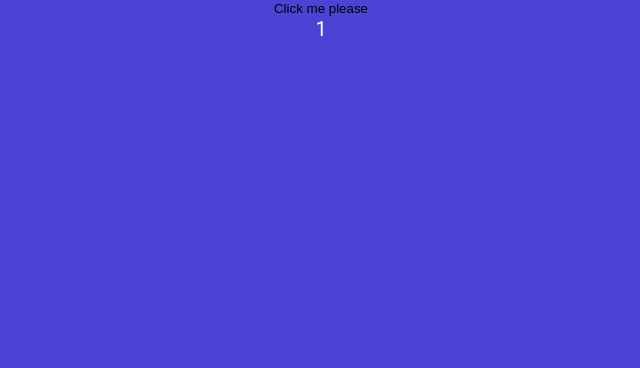
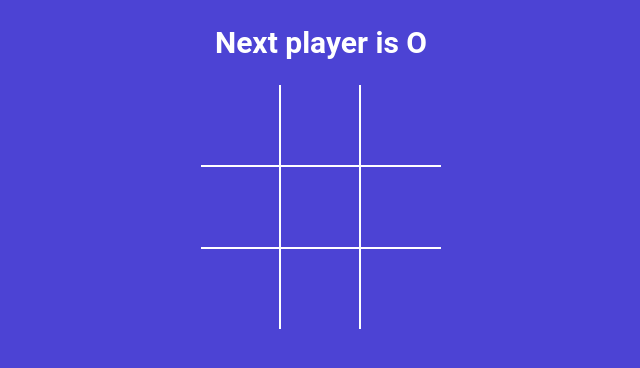
Before and after one commit to Jitesh2Git/tic_tac_toe_game, a React (Vite) app: page / in a window 1280 px wide. Shown: the top 368 px of the page, without its empty margins (319-959 px from the left). Built offline with nearby package versions, Linux system fonts and the light colour scheme.

Commit message:
lifted up the state to app component and show status msg to user, calculate winner

```diff
--- a/src/App.jsx
+++ b/src/App.jsx
@@ -1,20 +1,38 @@
 import { useState } from 'react';
 import './styles.scss';
+import Board from './components/Board';
+import { calculateWinner } from './winner';
 
 function App() {
-  const [counter, setCounter] = useState(1);
-  console.log('hello');
+  const [squares, setSquares] = useState(Array(9).fill(null));
+  const [isXNext, setIsXNext] = useState(false);
+  const winner = calculateWinner(squares);
 
-  const onBtnClick = () => {
-    setCounter(currentCounter => {
-      return currentCounter + 1;
+  const nextPlayer = isXNext ? 'X' : 'O';
+  const statusMessage = winner
+    ? `Winner is ${winner}`
+    : `Next player is ${nextPlayer}`;
+
+  const handleSquareClick = clickedPosition => {
+    if (squares[clickedPosition] || winner) {
+      return;
+    }
+    setSquares(currentSquares => {
+      return currentSquares.map((squareValue, position) => {
+        if (clickedPosition === position) {
+          return isXNext ? 'X' : 'O';
+        }
+
+        return squareValue;
+      });
     });
+
+    setIsXNext(currentIsNext => !currentIsNext);
   };
-
   return (
     <div className="app">
-      <button onClick={onBtnClick}>Click me please</button>
-      <div>{counter}</div>
+      <h2>{statusMessage}</h2>
+      <Board squares={squares} handleSquareClick={handleSquareClick} />
     </div>
   );
 }
--- a/src/components/Board.jsx
+++ b/src/components/Board.jsx
@@ -1,25 +1,6 @@
 import { useState } from 'react';
 import Square from './Square';
-const Board = () => {
-  const [squares, setSquares] = useState(Array(9).fill(null));
-  const [isXNext, setIsXNext] = useState(false);
-  const handleSquareClick = clickedPosition => {
-    if (squares[clickedPosition]) {
-      return;
-    }
-    setSquares(currentSquares => {
-      return currentSquares.map((squareValue, position) => {
-        if (clickedPosition === position) {
-          return isXNext ? 'X' : 'O';
-        }
-
-        return squareValue;
-      });
-    });
-
-    setIsXNext(currentIsNext => !currentIsNext);
-  };
-
+const Board = ({ squares, handleSquareClick }) => {
   const renderSquare = position => {
     return (
       <Square
--- /dev/null
+++ b/src/winner.js
@@ -0,0 +1,19 @@
+export function calculateWinner(squares) {
+  const lines = [
+    [0, 1, 2],
+    [3, 4, 5],
+    [6, 7, 8],
+    [0, 3, 6],
+    [1, 4, 7],
+    [2, 5, 8],
+    [0, 4, 8],
+    [2, 4, 6],
+  ];
+  for (let i = 0; i < lines.length; i++) {
+    const [a, b, c] = lines[i];
+    if (squares[a] && squares[a] === squares[b] && squares[a] === squares[c]) {
+      return squares[a];
+    }
+  }
+  return null;
+}
```
